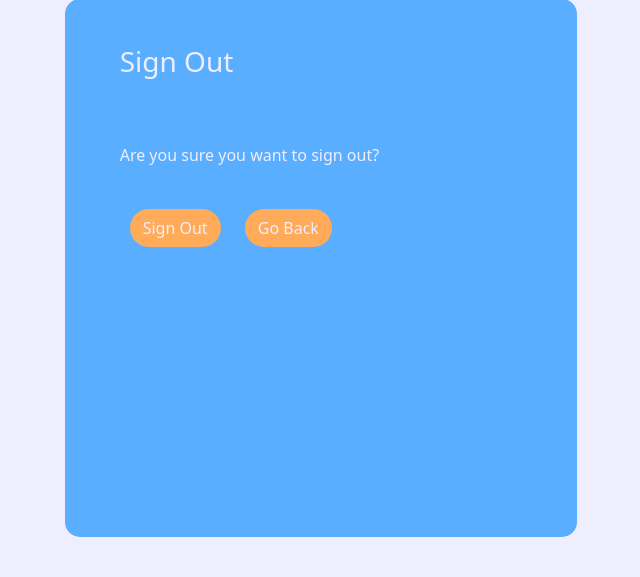
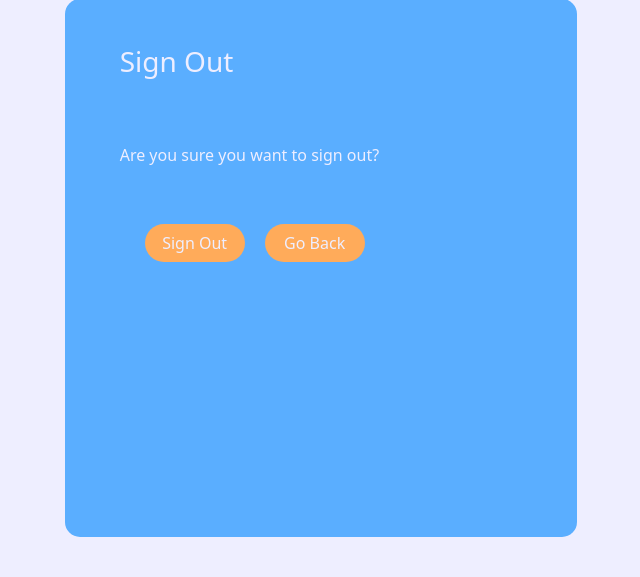
Before and after one commit to ZoltanNyaradi/work-schedule, a Django app: page /accounts/logout/ in a window 1280 px wide. Shown: the part 148-725 px from the top of the page, without its empty margins (319-959 px from the left). Run offline with Django 5.2, Linux system fonts and the light colour scheme; the visitor is signed in with stand-in values (Sample User, id 1).

Commit message:
Style log out buttons

```diff
--- a/static/css/style.css
+++ b/static/css/style.css
@@ -185,6 +185,18 @@ form > div{
 	margin-top:40px;
 }
 
+#log-out-buttons{
+	display: flex;
+}
+
+#log-out-buttons > a{
+	width: 0;
+}
+
+#log-out-buttons button{
+	width: 100px;
+}
+
 
 
 /* Media query______________________________________________ */
--- a/templates/account/logout.html
+++ b/templates/account/logout.html
@@ -15,12 +15,19 @@
   </div>
   <div class="row">
     <div class="col-md-10 mt-3 offset-md-1">
-        <a>
-          <button class="btn btn-auth right" type="submit">Sign Out</button>
-        </a>
-        <a>
-          <button class="btn btn-auth right" type="submit">Go Back</button>
-        </a>
+        <form method="post" action="{% url 'account_logout' %}">
+            {% csrf_token %}
+            {% if redirect_field_value %}
+            <input type="hidden" name="{{ redirect_field_name }}" value="{{ redirect_field_value }}" />
+            {% endif %}
+            <div id="log-out-buttons">
+                <button class="btn btn-auth btn-signup right" type="submit">Sign Out</button>
+                <a href="{% url 'schedule' %}">
+                    <button class="btn btn-auth right" type="button">Go Back</button>
+                </a>
+            </div>
+        </form>
+
     </div>
   </div>
 </div>
```
